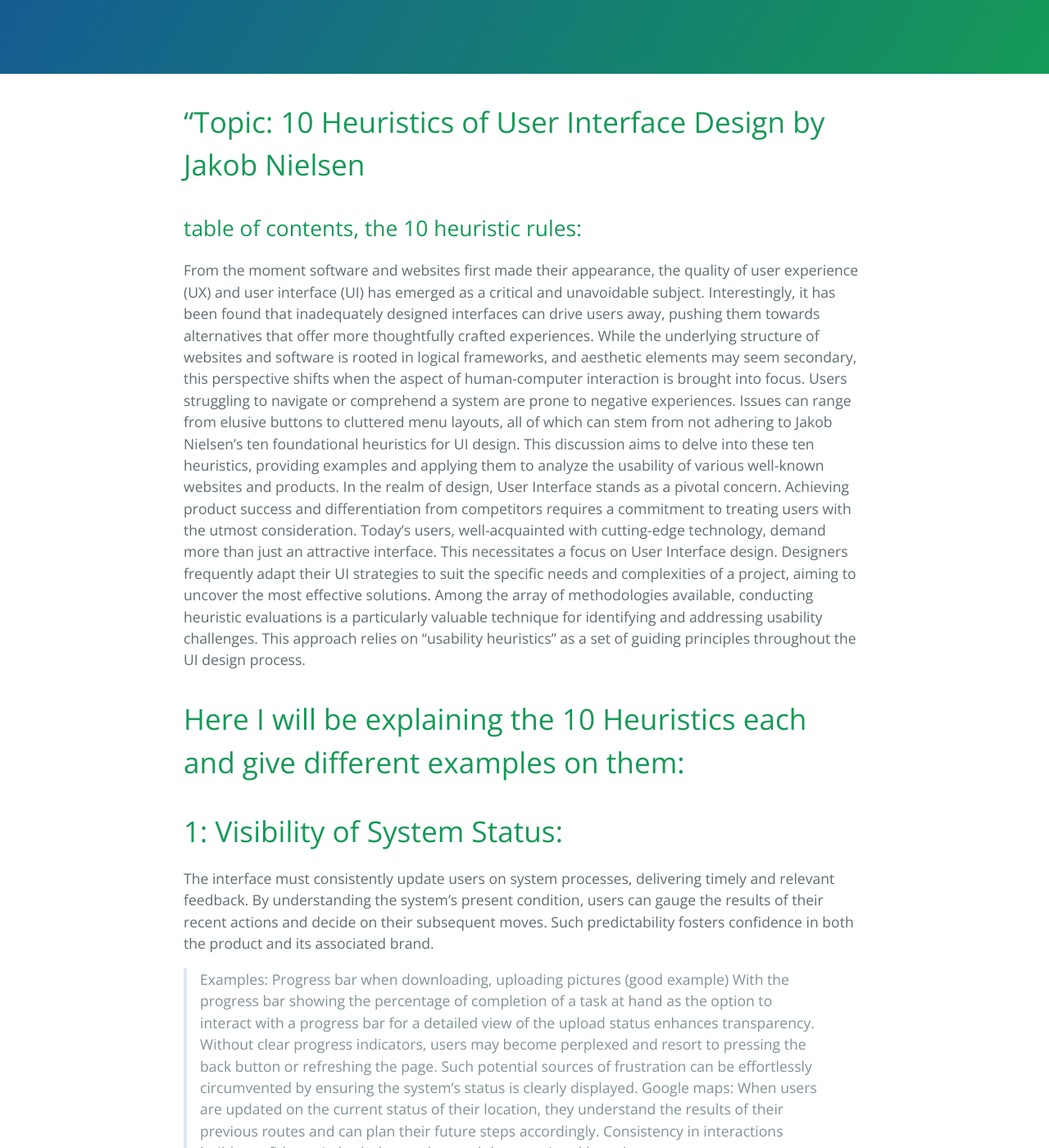
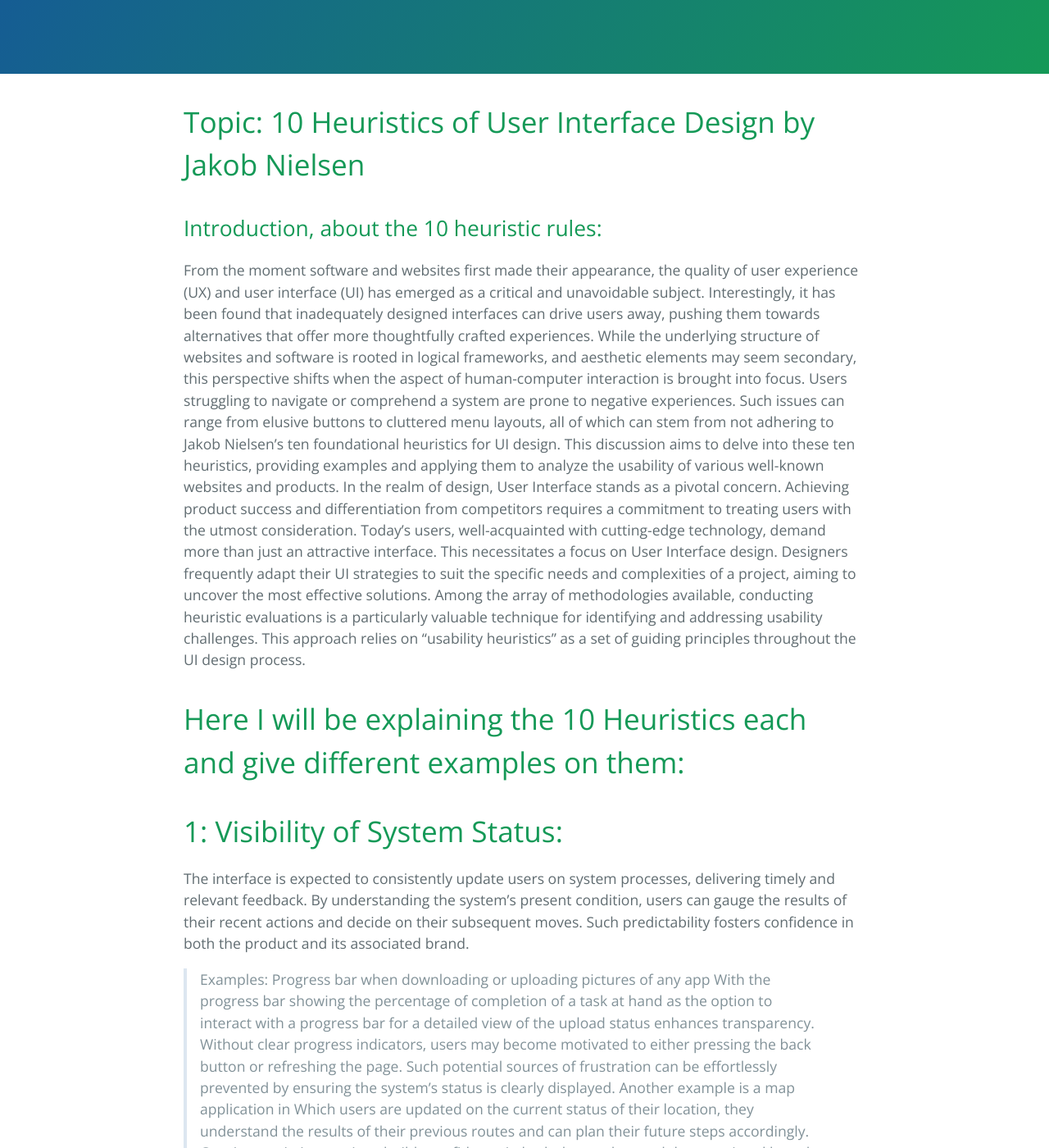
Before and after one commit to learning-software-engineering/learning-software-engineering.github.io, a Jekyll site: the page built from Topics/User_Experience/10_Heuristics.md, in a window 1280 px wide and 1400 px high, scrolled down 216 px. Shown: the whole window at 82% size. Built offline with Jekyll 4.4.1, drawn with Linux system fonts in a browser that asks for light colours; our own code applies the rules of GitHub Pages for plain Markdown files; some of the changed text lies outside the part shown.

Commit message:
Update 10_Heuristics.md
Pictures are uploaded, and corrections to the texts are made.

```diff
--- a/Topics/User_Experience/10_Heuristics.md
+++ b/Topics/User_Experience/10_Heuristics.md
@@ -1,9 +1,9 @@
-# "Topic: 10 Heuristics of User Interface Design by Jakob Nielsen
+# Topic: 10 Heuristics of User Interface Design by Jakob Nielsen
 
-## table of contents, the 10 heuristic rules:
+## Introduction, about the 10 heuristic rules:
 
 
-From the moment software and websites first made their appearance, the quality of user experience (UX) and user interface (UI) has emerged as a critical and unavoidable subject. Interestingly, it has been found that inadequately designed interfaces can drive users away, pushing them towards alternatives that offer more thoughtfully crafted experiences. While the underlying structure of websites and software is rooted in logical frameworks, and aesthetic elements may seem secondary, this perspective shifts when the aspect of human-computer interaction is brought into focus. Users struggling to navigate or comprehend a system are prone to negative experiences. Issues can range from elusive buttons to cluttered menu layouts, all of which can stem from not adhering to Jakob Nielsen's ten foundational heuristics for UI design. This discussion aims to delve into these ten heuristics, providing examples and applying them to analyze the usability of various well-known websites and products.
+From the moment software and websites first made their appearance, the quality of user experience (UX) and user interface (UI) has emerged as a critical and unavoidable subject. Interestingly, it has been found that inadequately designed interfaces can drive users away, pushing them towards alternatives that offer more thoughtfully crafted experiences. While the underlying structure of websites and software is rooted in logical frameworks, and aesthetic elements may seem secondary, this perspective shifts when the aspect of human-computer interaction is brought into focus. Users struggling to navigate or comprehend a system are prone to negative experiences. Such issues can range from elusive buttons to cluttered menu layouts, all of which can stem from not adhering to Jakob Nielsen's ten foundational heuristics for UI design. This discussion aims to delve into these ten heuristics, providing examples and applying them to analyze the usability of various well-known websites and products.
 In the realm of design, User Interface stands as a pivotal concern. Achieving product success and differentiation from competitors requires a commitment to treating users with the utmost consideration. Today's users, well-acquainted with cutting-edge technology, demand more than just an attractive interface. This necessitates a focus on User Interface design.
 Designers frequently adapt their UI strategies to suit the specific needs and complexities of a project, aiming to uncover the most effective solutions. Among the array of methodologies available, conducting heuristic evaluations is a particularly valuable technique for identifying and addressing usability challenges. This approach relies on "usability heuristics" as a set of guiding principles throughout the UI design process.
 
@@ -11,48 +11,66 @@
 # Here I will be explaining the 10 Heuristics each and give different examples on them:
 
 # 1: Visibility of System Status:
-The interface must consistently update users on system processes, delivering timely and relevant feedback.
+The interface is expected to consistently update users on system processes, delivering timely and relevant feedback.
 By understanding the system's present condition, users can gauge the results of their recent actions and decide on their subsequent moves. Such predictability fosters confidence in both the product and its associated brand.
- > Examples: Progress bar when downloading, uploading pictures (good example) With the progress bar showing the percentage of completion of a task at hand as the option to interact with a progress bar for a detailed view of the upload status enhances transparency. Without clear progress indicators, users may become perplexed and resort to pressing the back button or refreshing the page. Such potential sources of frustration can be effortlessly circumvented by ensuring the system's status is clearly displayed. Google maps: When users are updated on the current status of their location, they understand the results of their previous routes and can plan their future steps accordingly. Consistency in interactions builds confidence in both the product and the associated brand.
+
+ > Examples: Progress bar when downloading or uploading pictures of any app With the progress bar showing the percentage of completion of a task at hand as the option to interact with a progress bar for a detailed view of the upload status enhances transparency. Without clear progress indicators, users may become motivated to either pressing the back button or refreshing the page. Such potential sources of frustration can be effortlessly prevented by ensuring the system's status is clearly displayed. Another example is a map application in Which users are updated on the current status of their location, they understand the results of their previous routes and can plan their future steps accordingly. Consistency in interactions builds confidence in both the product and the associated brand.
+
 
 # 2: Match Between the System and the Real World
 The interface should communicate using the user’s language and components that are familiar to them such as texts, icons, pictures they are able to understand. A clear counter example of this would would be an outdated programming language that interacts through commands and produces outputs in a code or jargon comprehensible only to specialized scientists.
 
- > A good example would be an interactable diagram map of a learning system which the user is able to understand the control maps to which element. Such as an advanced car diagram which communicates its mechanical problems by glowing each part of the car that are malfunctioning.
+ > A good example would be an interactable diagram map of a learning system which the user is able to understand the control maps to which element. Such as an advanced car diagram which communicates its mechanical problems by glowing each part of the car that are malfunctioning. (Google maps, as it shows the real map and location with streets and distances labeled instead of some maps which does not label any of the surroundings)
 
 # 3: User Control and Freedom
-Users sometimes take unintended actions and require a prominently labeled "escape route" to exit the undesired action without enduring a lengthy procedure.
-Having the choice and ability to facilitate reversal of actions or steps easily promotes a feeling of autonomy and assurance. Such exit options empower users to maintain control over the interface, preventing situations where they feel trapped or exasperated.
+Users sometimes execute accidentally unintended actions and require a prominently labeled "escape route" to exit the undesired action without enduring a lengthy procedure.
+Having the choice and ability to facilitate reversal of actions or steps easily promotes a feeling of assurance and control. Such exit options empower users to maintain control over the interface, preventing situations where they feel trapped or exasperated. Imagine an app that does not allow the user to undo any hefty choices!
 
  > Some examples would include an undo button or the most-commonly-used back button on internet browsers.
+> <img width="671" alt="image" src="https://github.com/Arick-mux/learning-software-engineering.github.io/assets/137026734/0655a651-5071-45db-a9c6-f15866f7667d">
+
 
 # 4: Consistency and Standards
 Standards exist, and consistency is always preferred universally. This unspoken uniformity applies not just to visual elements like colors and button styles, but also to the user experience as a whole. Avoid creating confusion by introducing varied experiences within different task flows. Should a popup be selected as the resolution for a problem, ensure it is utilized consistently in all analogous scenarios, allowing users to become accustomed to it.
 
- > Examples would include restaurant menus having the same sized text and style for similar types of food, while entrees menus would not display any deserts or appetizers.
+ > Examples would include restaurant menus having the same sized text and style for similar types of food, while entrees menus would not display any deserts or appetizers. It can also be as common as the design for banks, hostipals, and many institutions with merely just a front desk reception close to the entrance, so that visitors would not be needed to wonder where to seek help and assistance.
+> ![image](https://github.com/Arick-mux/learning-software-engineering.github.io/assets/137026734/4969527d-d768-4587-8ba2-889c80101372)
+
 
 # 5: Error Prevention
-Users are humans from different backgrounds and different levels of expertise on different programs. Thus, they all would tend to make mistakes normally. Which would give designers the need to notify them or give them appropriate suggestions and notifications when needed, especially when harsher mistakes would be made which can cause more trouble than average slips. Such examples would be the pop-up message of when a major decision would be made such as an online payment to ensure that the payment amount and associate card selected would not be mixed with others. Another example would be the pop-up message of an email about-to be sent when there are no subjects or body texts, or when the image is oversized which can take longer time to send than expected.
+Users are humans from different backgrounds and different levels of expertise on different programs. Thus, they all would tend to make mistakes normally. Which would give designers the need to notify them or give them appropriate suggestions and notifications when needed, especially when harsher mistakes would be made which can cause more trouble than average slips.
+
+ > Such examples would be the pop-up message of when a major decision would be made such as an online payment to ensure that the payment amount and associate card selected would not be mixed with others. Another example would be the pop-up message of an email that is about to be sent when there are no subjects or body texts, or when the image is oversized which can take longer time to send than expected.
 
 # 6: Recognition Rather than Recall
 Users are humans, and humans have limited short-term memory. Thus softwares would need to aim to reduce the memory load on users by suggesting options they might need or reminding them of tasks that require completion soon. Avoid situations where users have to apply significant effort to remember or think deeply in order to accomplish tasks.
 
  > A perfect example would be the site or program showing and keeping track of historical choices the user made. Such as being able to browse the history of many sites.
+> <img width="523" alt="image" src="https://github.com/Arick-mux/learning-software-engineering.github.io/assets/137026734/697b4164-c077-4300-b014-dcf191df81bb">
+
 
 # 7: Flexibility and Efficiency of Use
 With shortcuts and guidelines, designs should be easy to use for both expert and novice users, as both exist. If the cost of time and effort to familiarize the software would be too high than that would create incentive for users to choose easier alternatives.
 
  > Examples would be Microsoft products such as excel and word always displaying arrays of short-cut commands (such as ctrl-v) when new files are being built by users
+> in this instance, the given shortcut control of underline is clearly labeled:
+><img width="359" alt="image" src="https://github.com/Arick-mux/learning-software-engineering.github.io/assets/137026734/764ba2b7-ba76-47e2-80a5-116452490b4f">
+
 
 # 8: Aesthetic and minimalist design
-the rule of thumb is always that interfaces should not contain spaces or information that is irrelevant or hardly needed. Superfluous designs or usages would diverge the user’s attention or confuse them. The primary goals should be prioritized and nothing more.
+The rule of thumb is always that interfaces should not contain spaces or information that is irrelevant or hardly needed. Superfluous designs or usages would diverge the user’s attention or confuse them. The primary goals should be prioritized and nothing more.
 
 > Minimalistically designed sites such as ChatGPT and Google are perfect examples that embody minimalism in comparison to other search engines.
+>
+> Picture of Google's clear and concise design: <img width="1028" alt="image" src="https://github.com/Arick-mux/learning-software-engineering.github.io/assets/137026734/ae51b60f-9577-45aa-ba8f-739c29cc3ae3">
+
 
 # 9: Help Users Recognize, Diagnose, and Recover from errors
 Error messages should be displayed succinctly and constructively offered solutions should be used.
 
- > An example of this would be searching for an invalid address on a map app and the app would offer a name similar to the address which can potentially help the user.
+ > An example of this would be searching for an invalid name on an app and the app would offer a name similar to the address which can potentially help the user. Such as the attached example when the user types "cute cittens" instead of "cute kittens" which is the intended search he is intended to make.
+> <img width="726" alt="image" src="https://github.com/Arick-mux/learning-software-engineering.github.io/assets/137026734/06232dc9-a19a-46fb-b76e-56ce86b49002">
+
 
 # 10: Help and Documentation
 its best that the system would not need any additional explanation of its utilities. But to aim for the best user experience, help and documentation would need to be provided while the documentation of the problems the user need to solve would be categorized.
```
